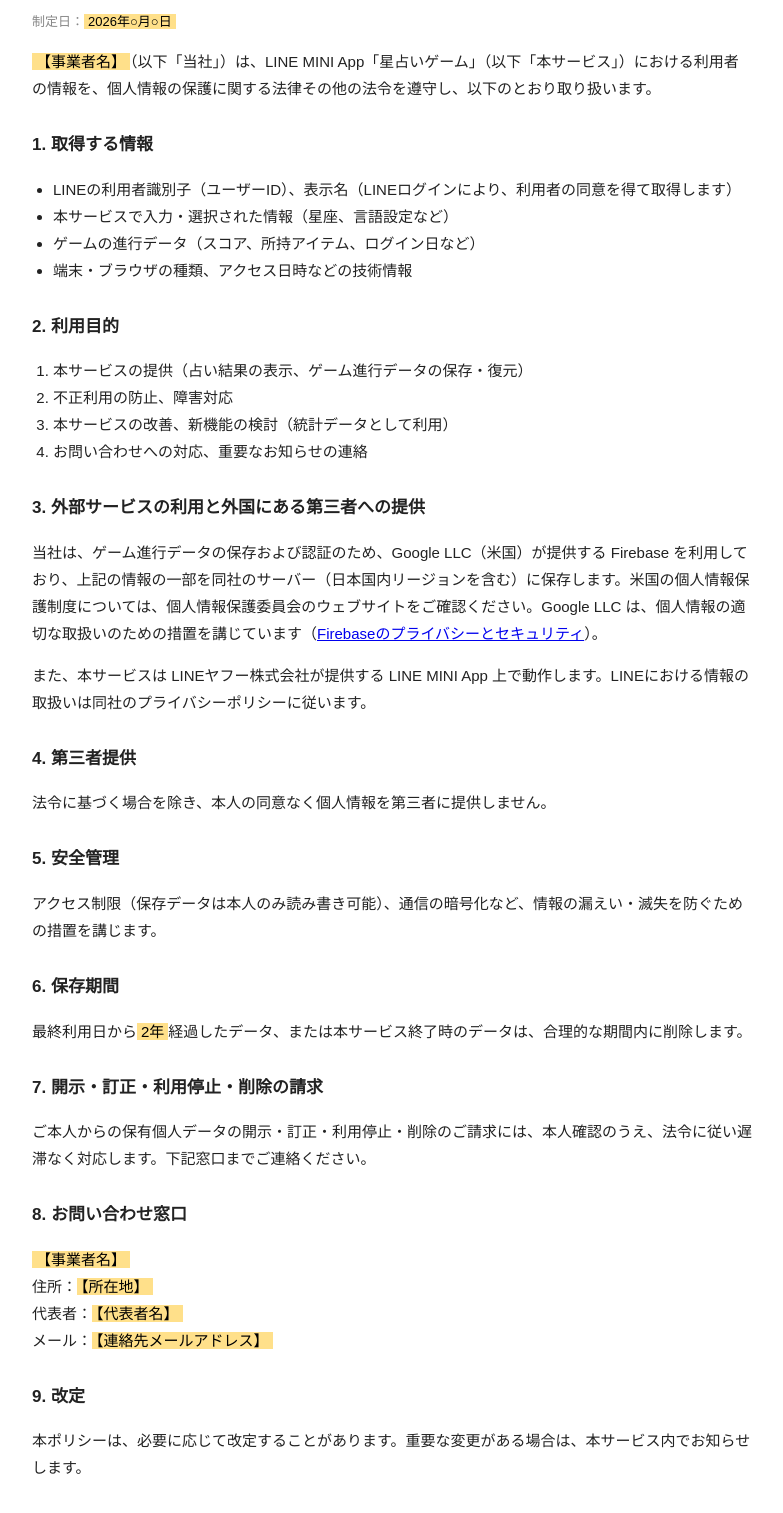
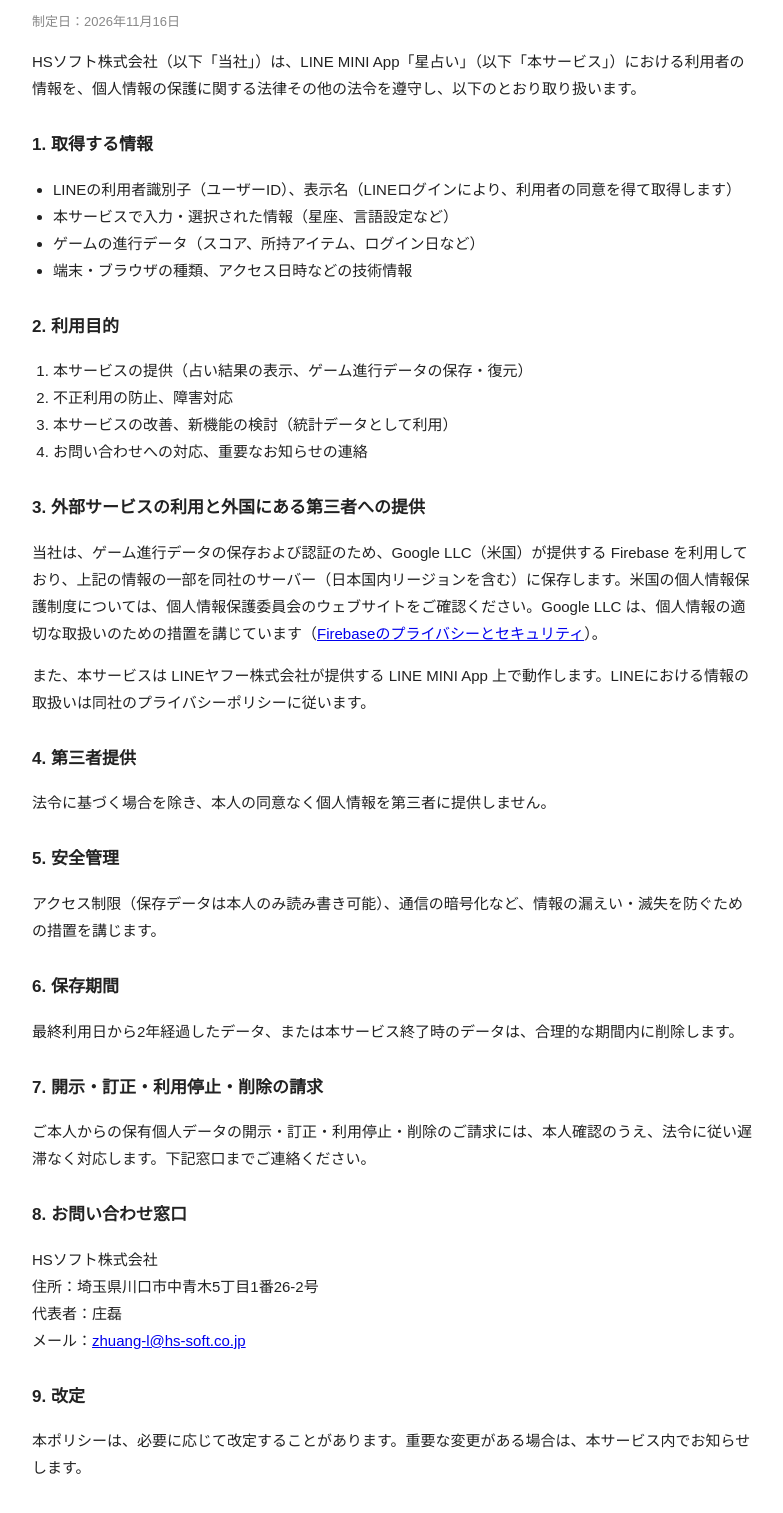
Before and after one commit to Zhuang416515/star-webtest, a plain HTML site: page legal/privacy.html in a window 1280 px wide. Shown: the part 67-1580 px from the top of the page, without its empty margins (248-1031 px from the left). Drawn offline with Linux system fonts and the light colour scheme.

Commit message:
Legal pages: HS Soft company info; title 星占い

```diff
--- a/legal/privacy.html
+++ b/legal/privacy.html
@@ -1,8 +1,8 @@
 <!doctype html><html lang="ja"><head><meta charset="utf-8"><meta name="viewport" content="width=device-width,initial-scale=1">
 <title>プライバシーポリシー</title><link rel="stylesheet" href="style.css"></head><body><main>
 <h1>プライバシーポリシー</h1>
-<p class="date">制定日：<span class="ph">2026年○月○日</span></p>
-<p><span class="ph">【事業者名】</span>（以下「当社」）は、LINE MINI App「星占いゲーム」（以下「本サービス」）における利用者の情報を、個人情報の保護に関する法律その他の法令を遵守し、以下のとおり取り扱います。</p>
+<p class="date">制定日：2026年11月16日</p>
+<p>HSソフト株式会社（以下「当社」）は、LINE MINI App「星占い」（以下「本サービス」）における利用者の情報を、個人情報の保護に関する法律その他の法令を遵守し、以下のとおり取り扱います。</p>
 
 <h2>1. 取得する情報</h2>
 <ul>
@@ -31,13 +31,13 @@
 <p>アクセス制限（保存データは本人のみ読み書き可能）、通信の暗号化など、情報の漏えい・滅失を防ぐための措置を講じます。</p>
 
 <h2>6. 保存期間</h2>
-<p>最終利用日から<span class="ph">2年</span>経過したデータ、または本サービス終了時のデータは、合理的な期間内に削除します。</p>
+<p>最終利用日から2年経過したデータ、または本サービス終了時のデータは、合理的な期間内に削除します。</p>
 
 <h2>7. 開示・訂正・利用停止・削除の請求</h2>
 <p>ご本人からの保有個人データの開示・訂正・利用停止・削除のご請求には、本人確認のうえ、法令に従い遅滞なく対応します。下記窓口までご連絡ください。</p>
 
 <h2>8. お問い合わせ窓口</h2>
-<p><span class="ph">【事業者名】</span><br>住所：<span class="ph">【所在地】</span><br>代表者：<span class="ph">【代表者名】</span><br>メール：<span class="ph">【連絡先メールアドレス】</span></p>
+<p>HSソフト株式会社<br>住所：埼玉県川口市中青木5丁目1番26-2号<br>代表者：庄磊<br>メール：<a href="mailto:zhuang-l@hs-soft.co.jp">zhuang-l@hs-soft.co.jp</a></p>
 
 <h2>9. 改定</h2>
 <p>本ポリシーは、必要に応じて改定することがあります。重要な変更がある場合は、本サービス内でお知らせします。</p>
```
Also changed, not shown: index.html (+2 -2 lines), legal/terms.html (+4 -4 lines).
